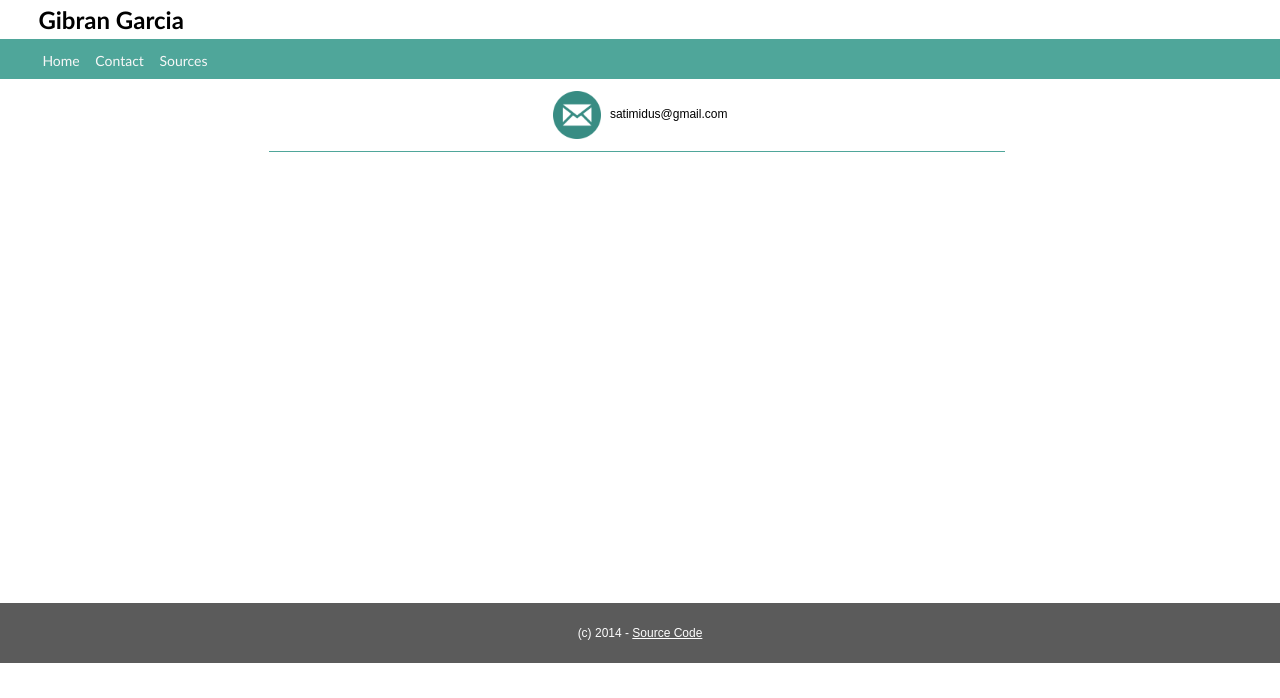
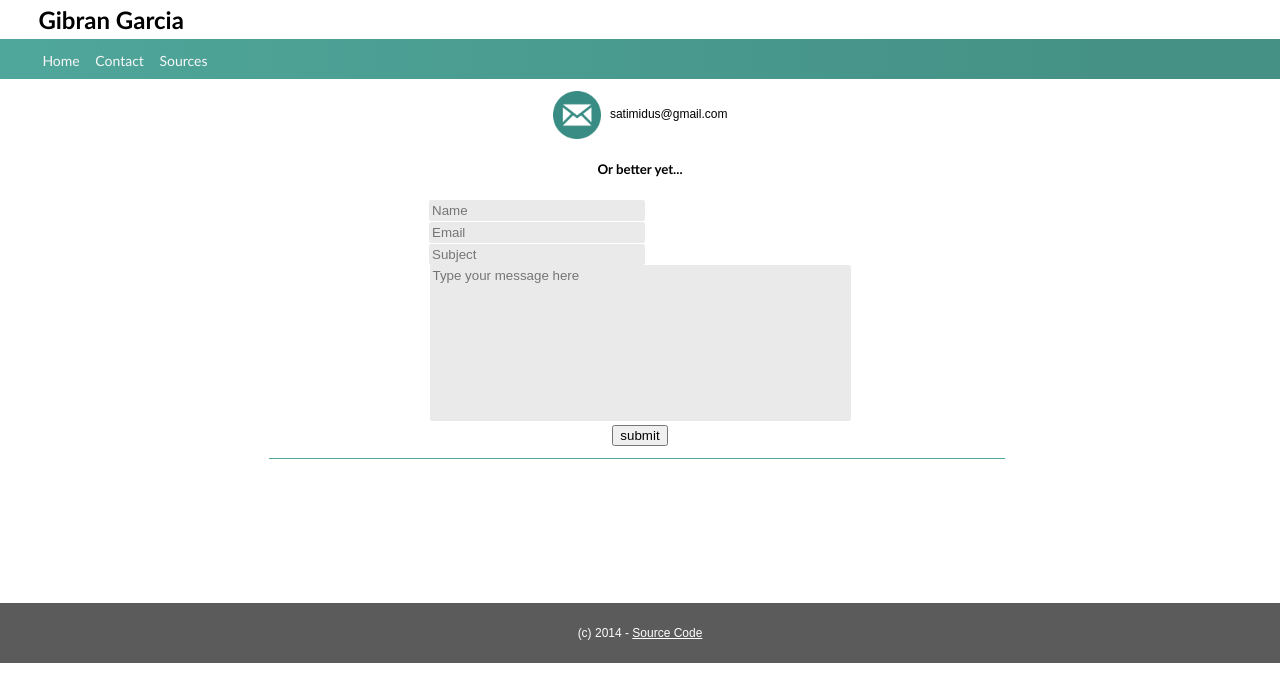
Before and after one commit to owlsketch/portfolio, a web app: file contact.html in a window 1280 px wide. Shown: the top 698 px of the page. Run offline with its HTML, style and script files only (its server is not run), Linux system fonts and the light colour scheme.

Commit message:
Added an empty submission form in contacts

```diff
--- a/contact.html
+++ b/contact.html
@@ -25,6 +25,31 @@
 		satimidus@gmail.com
 	</p>
 
+	<p>
+	<h5>
+	Or better yet...
+	</h5>
+	<form action="#" method="post">
+
+		<span class="textInput">
+			<input class="info" type="text" name="name" placeholder="Name"/> <br>
+		</span>
+
+		<span class="textInput">
+			<input class="info" type="text" name="email" placeholder="Email"/> <br>
+		</span>
+
+		<span class="textInput">
+			<input class="info" type="text" name="subject" placeholder="Subject"/> <br>
+		</span>
+
+		<textarea class="body" rows="10" cols="50" name="body" placeholder="Type your message here"></textarea>
+		<br>
+
+		<input type="submit" value="submit"/>
+	</form>
+	</p>
+
 	<div class="divider"></div>
 </article>
 
--- a/css/main.css
+++ b/css/main.css
@@ -21,7 +21,19 @@
 	height: 24px;
 	padding-top: 8px;
 	padding-bottom: 8px;
-	background: #4FA69A;
+
+	background-image: -webkit-gradient(
+	linear,
+	right bottom,
+	left bottom,
+	color-stop(0.14, #459186),
+	color-stop(1, #4FA69A)
+	);
+	background-image: -o-linear-gradient(left, #459186 14%, #4FA69A 100%);
+	background-image: -moz-linear-gradient(left, #459186 14%, #4FA69A 100%);
+	background-image: -webkit-linear-gradient(left, #459186 14%, #4FA69A 100%);
+	background-image: -ms-linear-gradient(left, #459186 14%, #4FA69A 100%);
+	background-image: linear-gradient(to left, #459186 14%, #4FA69A 100%);
 }
 
 	li {
@@ -76,6 +88,39 @@
 		margin-left: -6px;
 	}
 
+	article h5 {
+		text-align: center;
+	}
+
+	form {
+		text-align: center;
+		border: none;
+	}
+	.textInput input{
+		margin-left: -206px;
+		border: none;
+		width: 210px;
+		background-color: #eaeaea;
+		padding: 3px;
+		border-radius: 2px;
+	}
+
+	input:focus, textarea:focus {
+		outline: none;
+	}
+
+	.body {
+		font-family: sans-serif;
+		text-align: left;
+		border: none;
+		resize: none;
+		background-color: #eaeaea;
+		padding: 3px;
+		border-radius: 2px;
+
+	}
+
+
 footer {
 	font-size: 12px;
 	color: #FCFCFC;
--- a/index.html
+++ b/index.html
@@ -4,11 +4,10 @@
 	<meta charset="utf-8">
 	<title> Gibran Garcia • Programming • Web  </title>
 	<link href="./css/main.css" rel="stylesheet" type="text/css" media="all">
-	<script src="//ajax.googleapis.com/ajax/libs/jquery/1.10.2/jquery.min.js"></script>
-
+	<script src="http://ajax.googleapis.com/ajax/libs/jquery/1.11.0/jquery.min.js"></script>
+	<script src="jquery.js"></script>
 	<script>
 		$(document).ready(function() {
-
 		});
 	</script>
 </head>
```
